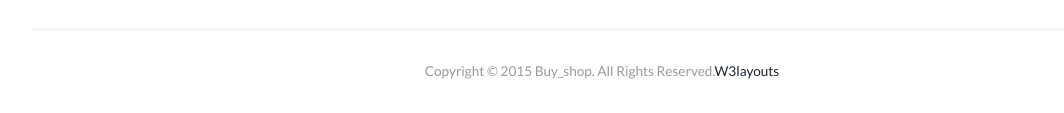
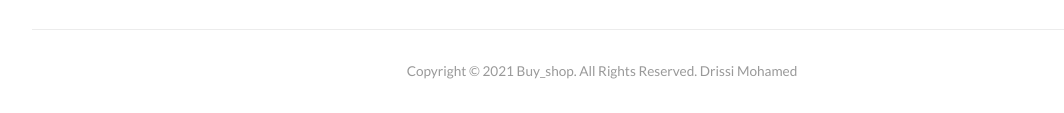
Before and after one commit to Janda19/web.github.io, a plain HTML site: page index_single.html in a window 1280 px wide. Shown: the part 2450-2563 px from the top of the page, without its empty margins (38-1102 px from the left). Drawn offline with Linux system fonts and the light colour scheme.

Commit message:
e-commerce template update 1

```diff
--- a/index_single.html
+++ b/index_single.html
@@ -1,9 +1,3 @@
-<!--A Design by W3layouts
-Author: W3layout
-Author URL: http://w3layouts.com
-License: Creative Commons Attribution 3.0 Unported
-License URL: http://creativecommons.org/licenses/by/3.0/
--->
 <!DOCTYPE HTML>
 <html>
 <head>
@@ -295,7 +289,7 @@ Smartphone Compatible web template, free webdesigns for Nokia, Samsung, LG, Sony
 		</div>
 		<div class="footer_bottom">
 			<div class="copy">
-                <p>Copyright © 2015 Buy_shop. All Rights Reserved.<a href="http://w3layouts.com/" target="_blank">W3layouts</a> </p>
+                <p>Copyright © 2021 Buy_shop. All Rights Reserved. Drissi Mohamed</p>
 	        </div>
 	    </div>
 	</div>
```
Also changed, not shown: index.html (+2 -7 lines).
